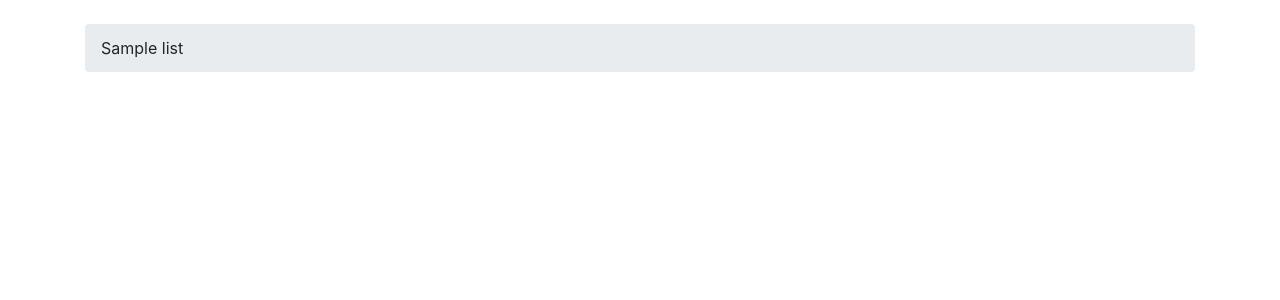
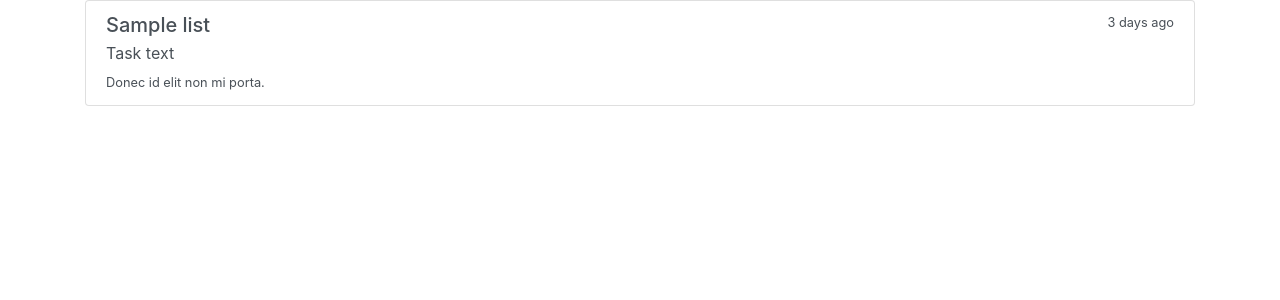
Before and after one commit to masb3/todoshka, a Django app: page / in a window 1280 px wide. Shown: the part 56-356 px from the top of the page. Run offline with Django 3.2, Linux system fonts and the light colour scheme; a user stored in the database is signed in; tables that the repository leaves empty hold one stand-in row (values such as "Sample post"); some libraries are stand-ins or nearby versions.

Commit message:
doit:index reworked

```diff
--- a/todoshka/doit/templates/doit/index.html
+++ b/todoshka/doit/templates/doit/index.html
@@ -2,14 +2,22 @@
 
 {% block content %}
 
+{% if user.is_authenticated %}
+<div class="container">
+    {% for list in lists %}
+  <a href="#" class="list-group-item list-group-item-action flex-column align-items-start">
+    <div class="d-flex w-100 justify-content-between">
+      <h5 class="mb-1">{{ list }}</h5>
+      <small>3 days ago</small>
+    </div>
+    <p class="mb-1">Task text</p>
+    <small>Donec id elit non mi porta.</small>
+  </a>
+    {% endfor %}
+</div>
+{% else %}
 <div class="container center">
     <ol class="breadcrumb my-4">
-{% if user.is_authenticated %}
-    {% for list in lists %}
-        <li class="breadcrumb-item">{{ list }}</li>
-    {% endfor %}
-{% else %}
-
         <li class="breadcrumb-item"><a href="{% url 'accounts:login' %}">Login</a></li>
         <li class="breadcrumb-item active"><a href="{% url 'accounts:signup' %}">Signup</a></li>
 {% endif %}
--- a/todoshka/doit/views.py
+++ b/todoshka/doit/views.py
@@ -4,6 +4,8 @@ from .models import List, Task
 
 
 def index(request):
-    lists = List.objects.all()
+    lists = []
+    if request.user.is_authenticated:
+        lists = List.objects.filter(user=request.user)
 
     return render(request, 'doit/index.html', {'lists': lists, })  # 'user': request.user
```
